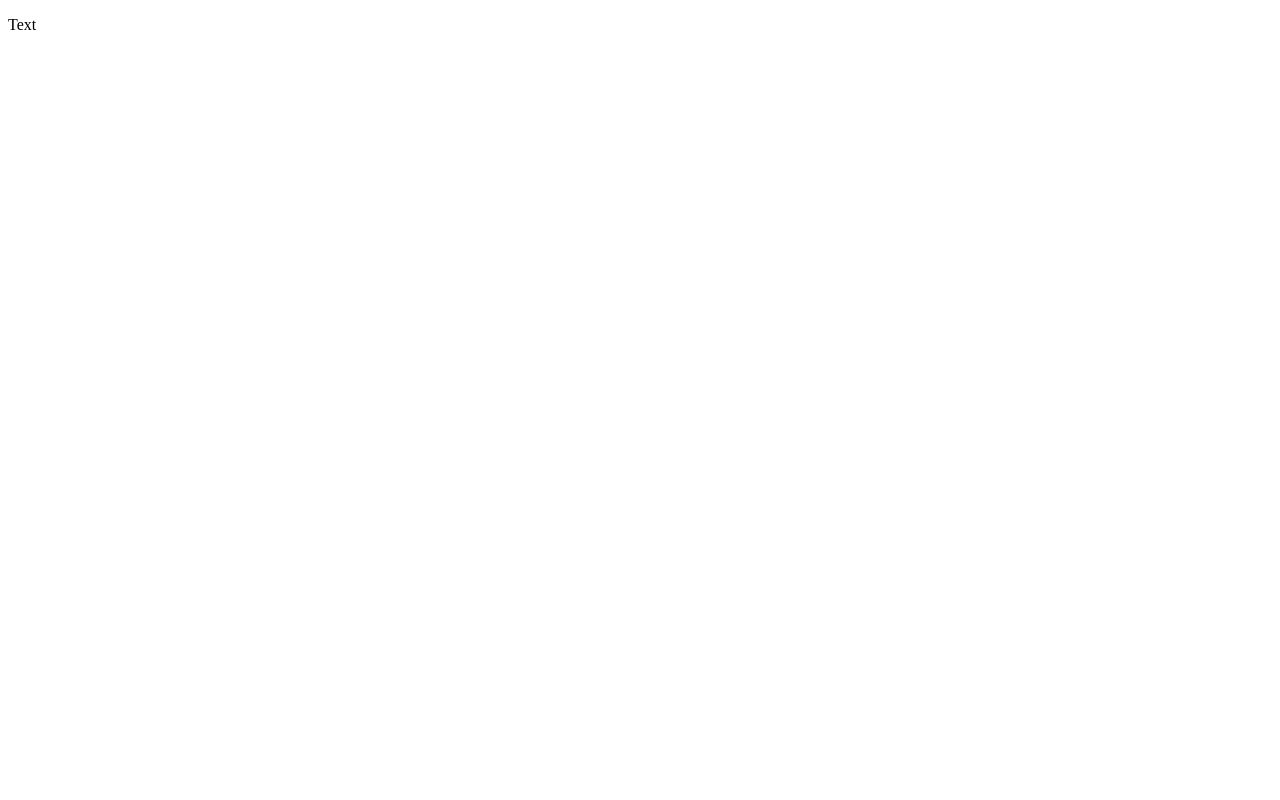
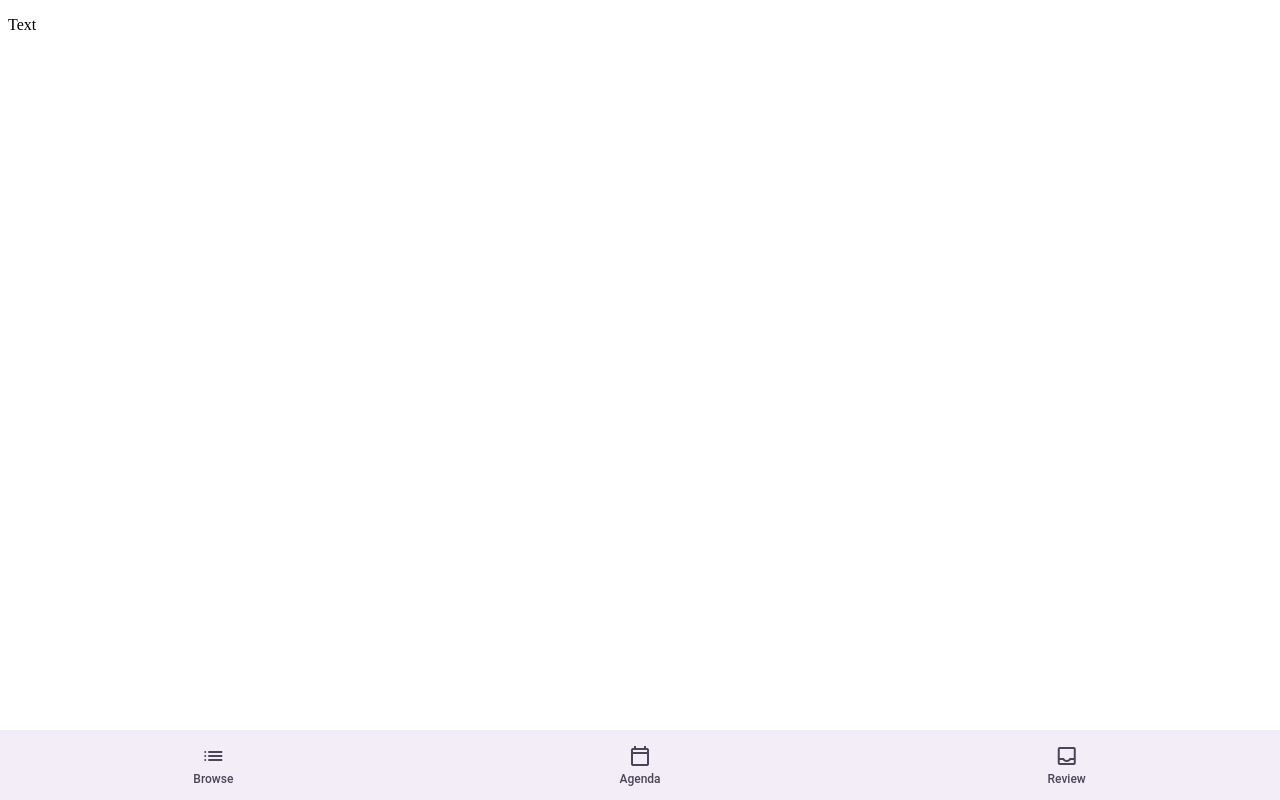
Before and after one commit to Dr-Geiskkovitch-McMaster/compsci-4hc3-fall-2026-milestone-3-group-4, a website: page index.html in a window 1280 px wide. Drawn offline with nearby package versions, Linux system fonts and the light colour scheme.

Commit message:
Setup bottom navigation bar

```diff
--- a/css/main.css
+++ b/css/main.css
@@ -0,0 +1,36 @@
+/* Defining colours in the M3 package for global styling use */
+:root {
+    --md-sys-color-surface-container: #F3EDF7;
+    --md-sys-color-on-surface-variant: #4A4458;
+}
+
+.bottom-nav-bar {
+    position: fixed;
+    bottom: 0 ;
+    left: 0;
+    right: 0;
+    height: 70px;
+    background-color: var(--md-sys-color-surface-container);
+    display: flex;
+    justify-content: space-around;
+    align-items: center;
+}
+
+.nav-label {
+    font-size: 12px;
+    font-family: 'Roboto', sans-serif;
+    font-weight: 500;
+}
+
+.nav-item {
+    background: none;
+    border: none;
+    display: flex;
+    flex-direction: column;
+    align-items: center;
+    justify-content: center;
+    flex: 1;
+    height: 100%;
+    color: var(--md-sys-color-on-surface-variant);
+    gap: 4px;
+}
--- a/index.html
+++ b/index.html
@@ -28,9 +28,24 @@
 
 </head>
 <body>
-    <main class="app-container">
+    <main class="browse-notes-page">
         <p>Text</p>
     </main>
 
+
+    <nav class="bottom-nav-bar">
+        <button class="nav-item">
+            <span class="material-symbols-outlined nav-icon">list</span>
+            <span class="nav-label">Browse</span>
+        </button>
+        <button class="nav-item">
+            <span class="material-symbols-outlined nav-icon">calendar_today</span>
+            <span class="nav-label">Agenda</span>
+        </button>
+        <button class="nav-item">
+            <span class="material-symbols-outlined nav-icon">inbox</span>
+            <span class="nav-label">Review</span>
+        </button>
+    </nav>
 </body>
 </html>
```
